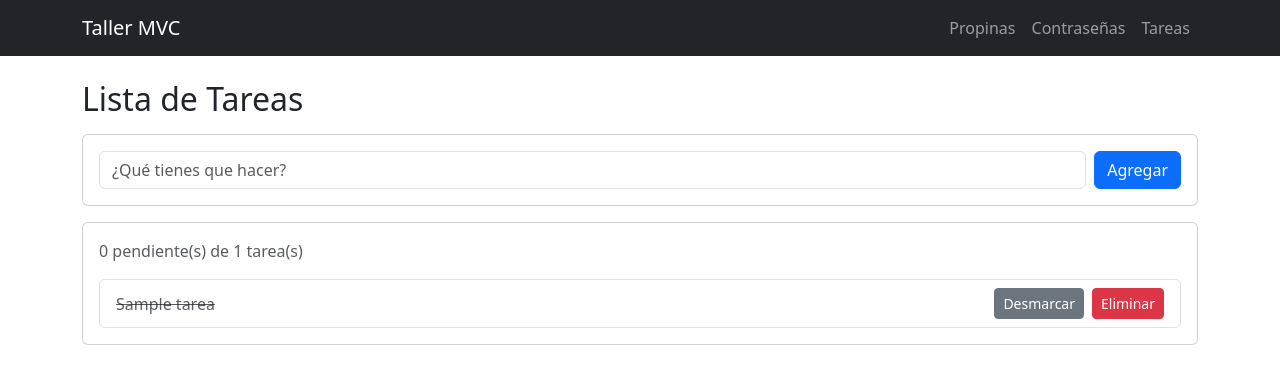
After one commit to santimendoza15/taller-mvc, a Laravel app: page /tareas in a window 1280 px wide. The commit adds this page. Shown: the top 384 px of the page. Run offline with Laravel 12, Linux system fonts and the light colour scheme; tables that the repository leaves empty hold one stand-in row (values such as "Sample post").

Commit message:
Add to-do list

```diff
--- /dev/null
+++ b/app/Http/Controllers/TareaController.php
@@ -0,0 +1,74 @@
+<?php
+
+namespace App\Http\Controllers;
+
+use App\Models\Tarea;
+use Illuminate\Http\Request;
+use Illuminate\Support\Facades\Session;
+use Illuminate\Support\Facades\Validator;
+
+class TareaController extends Controller
+{
+    // Lista todas las tareas: primero las pendientes, despues las completadas
+    public function index() {
+
+        $tareas = Tarea::orderBy('completada')->orderBy('created_at', 'desc')->get();
+
+        return view('tareas/index', [ 'tareas' => $tareas ]);
+    }
+
+    // Agrega una tarea nueva
+    public function store(Request $request) {
+
+        Validator::make($request->all(),
+        [
+            'titulo' => 'required|max:150'
+        ],
+        [
+            'titulo.required' => 'Escriba la tarea',
+            'titulo.max' => 'La tarea no puede ser mayor a :max caracteres'
+        ])->validate();
+
+        $tarea = new Tarea();
+        $tarea->titulo = $request->titulo;
+        $tarea->completada = false;
+        $tarea->save();
+
+        Session::flash('message', 'Tarea agregada');
+        return redirect()->route('tareas.index');
+    }
+
+    // Marca la tarea como completada, o la vuelve a dejar pendiente
+    public function toggle($id) {
+
+        $tarea = Tarea::find($id);
+
+        if (empty($tarea)) {
+
+            Session::flash('message', 'La tarea no existe');
+            return redirect()->route('tareas.index');
+        }
+
+        $tarea->completada = !$tarea->completada;
+        $tarea->save();
+
+        return redirect()->route('tareas.index');
+    }
+
+    // Elimina la tarea
+    public function destroy($id) {
+
+        $tarea = Tarea::find($id);
+
+        if (empty($tarea)) {
+
+            Session::flash('message', 'La tarea no existe');
+            return redirect()->route('tareas.index');
+        }
+
+        $tarea->delete();
+
+        Session::flash('message', 'Tarea eliminada');
+        return redirect()->route('tareas.index');
+    }
+}
--- /dev/null
+++ b/app/Models/Tarea.php
@@ -0,0 +1,14 @@
+<?php
+
+namespace App\Models;
+
+use Illuminate\Database\Eloquent\Model;
+
+class Tarea extends Model
+{
+    protected $table = 'tareas';
+
+    protected $casts = [
+        'completada' => 'boolean',
+    ];
+}
--- a/resources/views/layouts/app.blade.php
+++ b/resources/views/layouts/app.blade.php
@@ -13,6 +13,7 @@
             <ul class="navbar-nav">
                 <li class="nav-item"><a class="nav-link" href="{{ route('tips.index') }}">Propinas</a></li>
                 <li class="nav-item"><a class="nav-link" href="{{ route('contrasena.index') }}">Contraseñas</a></li>
+                <li class="nav-item"><a class="nav-link" href="{{ route('tareas.index') }}">Tareas</a></li>
             </ul>
         </div>
     </nav>
--- /dev/null
+++ b/resources/views/tareas/index.blade.php
@@ -0,0 +1,69 @@
+@extends('layouts.app')
+
+@section('content')
+
+    <h2>Lista de Tareas</h2>
+
+    @if (session('message'))
+        <div class="alert alert-success">{{ session('message') }}</div>
+    @endif
+
+    <div class="card mt-3">
+        <div class="card-body">
+
+            <form action="{{ route('tareas.store') }}" method="POST" class="d-flex gap-2">
+                @csrf
+                <input type="text" name="titulo" class="form-control" placeholder="¿Qué tienes que hacer?"
+                       value="{{ old('titulo') }}">
+                <button type="submit" class="btn btn-primary">Agregar</button>
+            </form>
+
+        </div>
+    </div>
+
+    <div class="card mt-3">
+        <div class="card-body">
+
+            @php
+                $pendientes = $tareas->where('completada', false)->count();
+            @endphp
+
+            <p class="text-muted">{{ $pendientes }} pendiente(s) de {{ $tareas->count() }} tarea(s)</p>
+
+            @if ($tareas->isEmpty())
+                <p class="text-muted text-center">No hay tareas. ¡Agrega la primera!</p>
+            @else
+                <ul class="list-group">
+                    @foreach ($tareas as $tarea)
+                        <li class="list-group-item d-flex justify-content-between align-items-center">
+
+                            <span class="{{ $tarea->completada ? 'text-decoration-line-through text-muted' : '' }}">
+                                {{ $tarea->titulo }}
+                            </span>
+
+                            <div class="d-flex gap-2">
+                                <form action="{{ route('tareas.toggle', $tarea->id) }}" method="POST">
+                                    @csrf
+                                    @method('PUT')
+                                    <button type="submit" class="btn btn-sm {{ $tarea->completada ? 'btn-secondary' : 'btn-success' }}">
+                                        {{ $tarea->completada ? 'Desmarcar' : 'Completar' }}
+                                    </button>
+                                </form>
+
+                                <form action="{{ route('tareas.destroy', $tarea->id) }}" method="POST"
+                                      onsubmit="return confirm('¿Eliminar esta tarea?')">
+                                    @csrf
+                                    @method('DELETE')
+                                    <button type="submit" class="btn btn-sm btn-danger">Eliminar</button>
+                                </form>
+                            </div>
+
+                        </li>
+                    @endforeach
+                </ul>
+            @endif
+
+        </div>
+    </div>
+
+@endsection
--- a/routes/web.php
+++ b/routes/web.php
@@ -8,3 +8,4 @@ Route::get('/', function () {
 
 include('web/propina.php');
 include('web/contrasena.php');
+include('web/tareas.php');
--- /dev/null
+++ b/routes/web/tareas.php
@@ -0,0 +1,9 @@
+<?php
+
+use App\Http\Controllers\TareaController;
+use Illuminate\Support\Facades\Route;
+
+Route::get('/tareas' , [TareaController::class, 'index'])->name('tareas.index');
+Route::post('/tareas' , [TareaController::class, 'store'])->name('tareas.store');
+Route::put('/tareas/{id}/toggle' , [TareaController::class, 'toggle'])->name('tareas.toggle');
+Route::delete('/tareas/{id}' , [TareaController::class, 'destroy'])->name('tareas.destroy');
```
Also changed, not shown: database/migrations/2026_11_25_042654_create_tareas_table.php (added).
